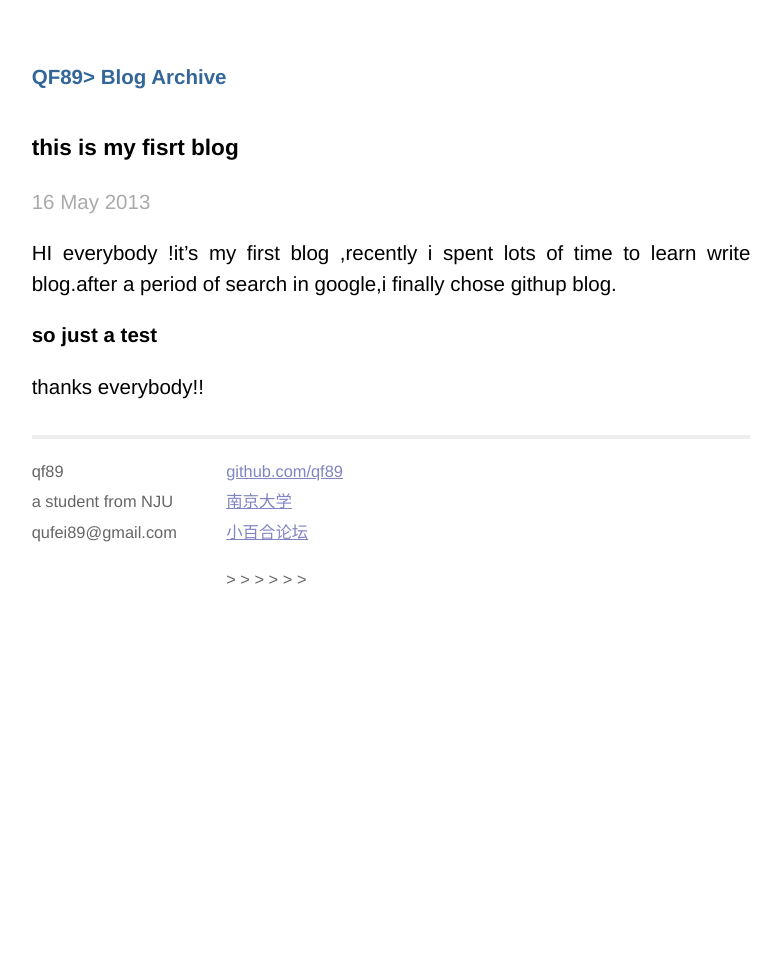
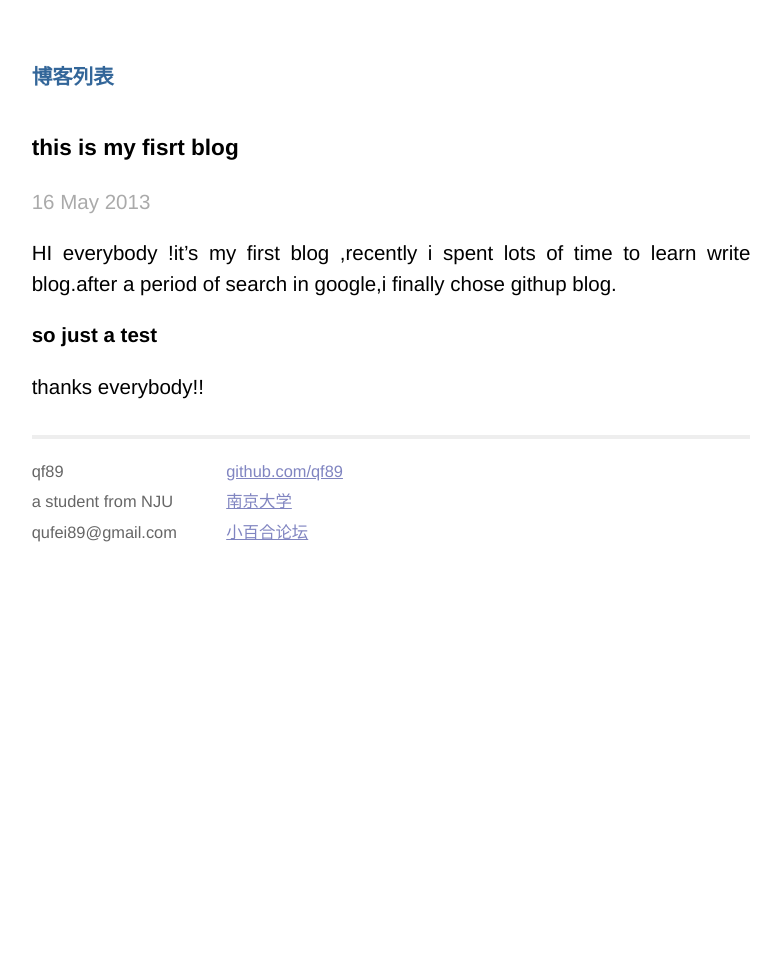
Before and after one commit to QF89/qf89.github.com, a Jekyll site: the page built from _posts/2013-05-16-my-first-blog.md, in a window 1280 px wide. Shown: the whole page, without its empty margins (249-1030 px from the left). Built offline with Jekyll 4.4.1, drawn with Linux system fonts in a browser that asks for light colours; Markdown is read by kramdown in place of the engine named in the settings.

Commit message:
modify -2

```diff
--- a/_layouts/default.html
+++ b/_layouts/default.html
@@ -31,8 +31,8 @@ var WRInitTime=(new Date()).getTime();
 
 <div class="site">
   <div class="title">
-    <!<a href="/">QF89</a>>
-    <a class="extra" href="/">Blog Archive</a>
+    <!-- <a href="/">个人介绍</a> -->
+    <a class="extra" href="/">博客列表</a>
   </div>
 
   {{ content }}
@@ -51,12 +51,12 @@ var WRInitTime=(new Date()).getTime();
         <a href="http://www.nju.edu.cn/">南京大学</a><br />
         <a href="http://bbs.nju.edu.cn">小百合论坛</a>
       </p>
-    <!</div>>
-    <!<div class="rss">>
-    <!  <a href="http://feeds.feedburner.com/tom-preston-werner">>
-    <!    <img src="/images/rss.png" alt="Subscribe to RSS Feed" />>
-    <!  </a>>
-    <!</div>>
+    <!-- </div> -->
+    <!-- <div class="rss"> -->
+    <!--  <a href="http://feeds.feedburner.com/tom-preston-werner"> -->
+    <!--  <img src="/images/rss.png" alt="Subscribe to RSS Feed" /> -->
+    <!--  </a> -->
+    <!--  </div> -->
   </div>
 </div>
 
```
Also changed, not shown: 1 other file.
